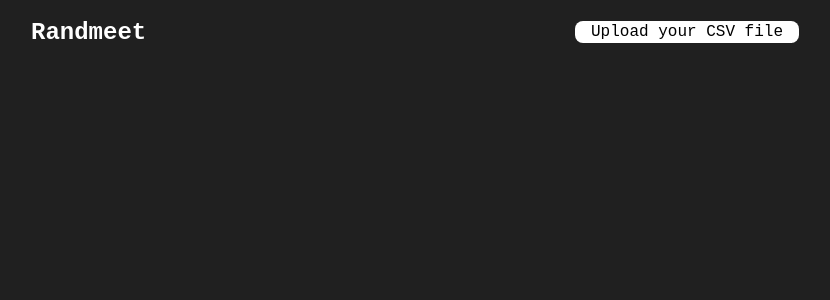
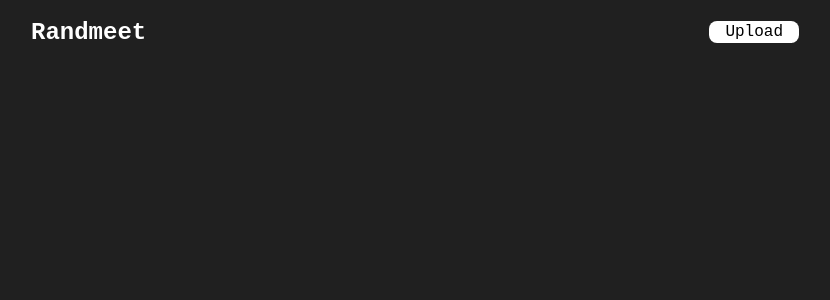
Before and after one commit to tun43p/randmeet, a React (Vite) app: page / in a window 1280 px wide. Shown: the top 300 px of the page, without its empty margins (225-1055 px from the left). Built offline with nearby package versions, Linux system fonts and the light colour scheme.

Commit message:
feat: download results as csv

```diff
--- a/package.json
+++ b/package.json
@@ -9,12 +9,15 @@
     "preview": "vite preview"
   },
   "dependencies": {
+    "prop-types": "^15.8.1",
     "react": "^18.2.0",
+    "react-csv": "^2.2.2",
     "react-dom": "^18.2.0",
     "styled-components": "^5.3.6"
   },
   "devDependencies": {
     "@types/react": "^18.0.17",
+    "@types/react-csv": "^1.1.3",
     "@types/react-dom": "^18.0.6",
     "@types/styled-components": "^5.1.26",
     "@vitejs/plugin-react": "^2.1.0",
--- a/src/app.tsx
+++ b/src/app.tsx
@@ -1,10 +1,21 @@
+import { CSVLink } from "react-csv";
 import { useState } from "react";
 import styled from "styled-components";
 import { Data, Person, Persons, Results, Rows, Teams } from "./types";
 
+// TODO(tun43p): Split on multiple files
+
 export default function App() {
   const [results, setResults] = useState<Results | null>(null);
 
+  const now = new Date().getTime();
+
+  const headers = [
+    { label: "Personne A", key: "a" },
+    { label: "Personne B", key: "b" },
+  ];
+
+  // TODO(tun43p): Can we use react-csv to import data from file ?
   async function onChange(
     e: React.ChangeEvent<HTMLInputElement>
   ): Promise<void> {
@@ -19,6 +30,7 @@ export default function App() {
       team: row.split(",")[2],
     }));
 
+    // TODO(tun43p): Create filters with a client side input
     const statusFilter = ["DUOA", "Manager", "PM"];
 
     const filteredRows: Rows = rows
@@ -46,7 +58,7 @@ export default function App() {
       const a = data.persons.filter((person) => person.team.index === i);
       const b = data.persons.filter((person) => person.team.index > i);
 
-      // TODO: Randomize results
+      // TODO(tun43p): Randomize results
       for (let j = 0; j < a.length; j++) {
         for (let k = 0; k < b.length; k++) {
           results.push({
@@ -65,8 +77,20 @@ export default function App() {
       <StyledWrapper>
         <StyledHeader id="header" className="header">
           <StyledLogo>Randmeet</StyledLogo>
+          <StyledHeaderButtons>
+            {results && (
+              <CSVLink
+                className="csv"
+                filename={`randmeet_${now}.csv`}
+                data={results.map((result) => [result.a.name, result.b.name])}
+                headers={headers}
+                target="_blank"
+              >
+                Download
+              </CSVLink>
+            )}
             <StyledButton>
-            <label htmlFor="input">Upload your CSV file</label>
+              <label htmlFor="input">Upload</label>
               <input
                 id="input"
                 type="file"
@@ -75,6 +99,7 @@ export default function App() {
                 onChange={onChange}
               />
             </StyledButton>
+          </StyledHeaderButtons>
         </StyledHeader>
         <StyledMain>
           {results !== null &&
@@ -151,3 +176,21 @@ const StyledPerson = styled.div`
   padding: 0.5rem;
   border-radius: 0.5rem;
 `;
+
+const StyledHeaderButtons = styled.div`
+  display: flex;
+  align-items: center;
+  justify-content: space-between;
+
+  & .csv {
+    color: #000000;
+    background: #ffffff;
+    padding: 0.15rem 1rem;
+    margin-right: 2rem;
+    border-radius: 0.5rem;
+
+    & *:hover {
+      cursor: pointer;
+    }
+  }
+`;
--- a/src/main.tsx
+++ b/src/main.tsx
@@ -5,7 +5,6 @@ import "./style.css";
 
 // TODO(tun43p): Setup ESLint
 // TODO(tun43p): Setup Prettier
-// TODO(tun43p): Download results as CSV file
 
 ReactDOM.createRoot(document.getElementById("root") as HTMLElement).render(
   <React.StrictMode>
```
Also changed, not shown: 1 other file (tests, documents, lock files or other folders). Lines whose indentation alone changed are shown as unchanged.
